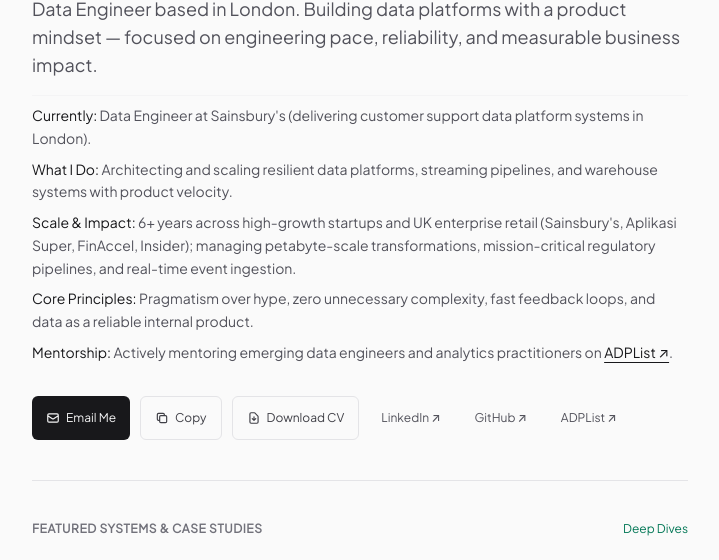
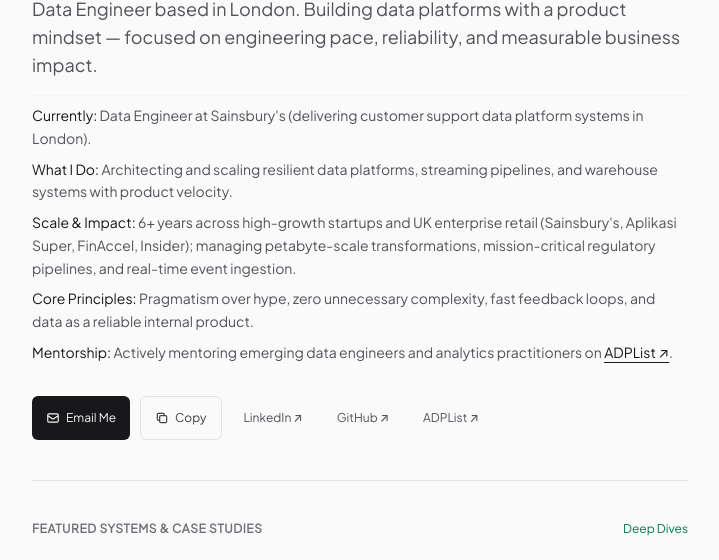
Before and after one commit to gwsetra/gwsetra.github.io, an Astro site: page / in a window 1280 px wide. Shown: the part 184-744 px from the top of the page, without its empty margins (280-999 px from the left). Built offline with nearby package versions, Linux system fonts and the light colour scheme; Astro itself is replaced by a stand-in of ours.

Commit message:
feat: exclude CV download button and asset per user request

```diff
--- a/src/components/ActionBar.astro
+++ b/src/components/ActionBar.astro
@@ -31,7 +31,8 @@ import { siteConfig } from '../site.config';
     <span id="copy-email-status" class="sr-only" aria-live="polite"></span>
   </button>
 
-  <!-- Download CV Button -->
+  <!-- Download CV Button (rendered only if cvPath is provided) -->
+  {siteConfig.cvPath && (
     <a
       href={siteConfig.cvPath}
       download
@@ -42,6 +43,7 @@ import { siteConfig } from '../site.config';
       </svg>
       Download CV
     </a>
+  )}
 
   <!-- LinkedIn -->
   <a
--- a/src/site.config.ts
+++ b/src/site.config.ts
@@ -13,7 +13,7 @@ export interface SiteConfig {
     neetcode: string;
     calUrl?: string;
   };
-  cvPath: string;
+  cvPath?: string;
   analytics?: {
     enabled: boolean;
     token?: string;
@@ -35,7 +35,7 @@ export const siteConfig: SiteConfig = {
     neetcode: "https://neetcode.io/user/SolarSharingan193",
     calUrl: "", // Optional 15-min chat link
   },
-  cvPath: "/cv-setra-wicana.pdf",
+  cvPath: "",
   analytics: {
     enabled: false,
     token: "",
```
Also changed, not shown: 2 other files. Lines whose indentation alone changed are shown as unchanged.
